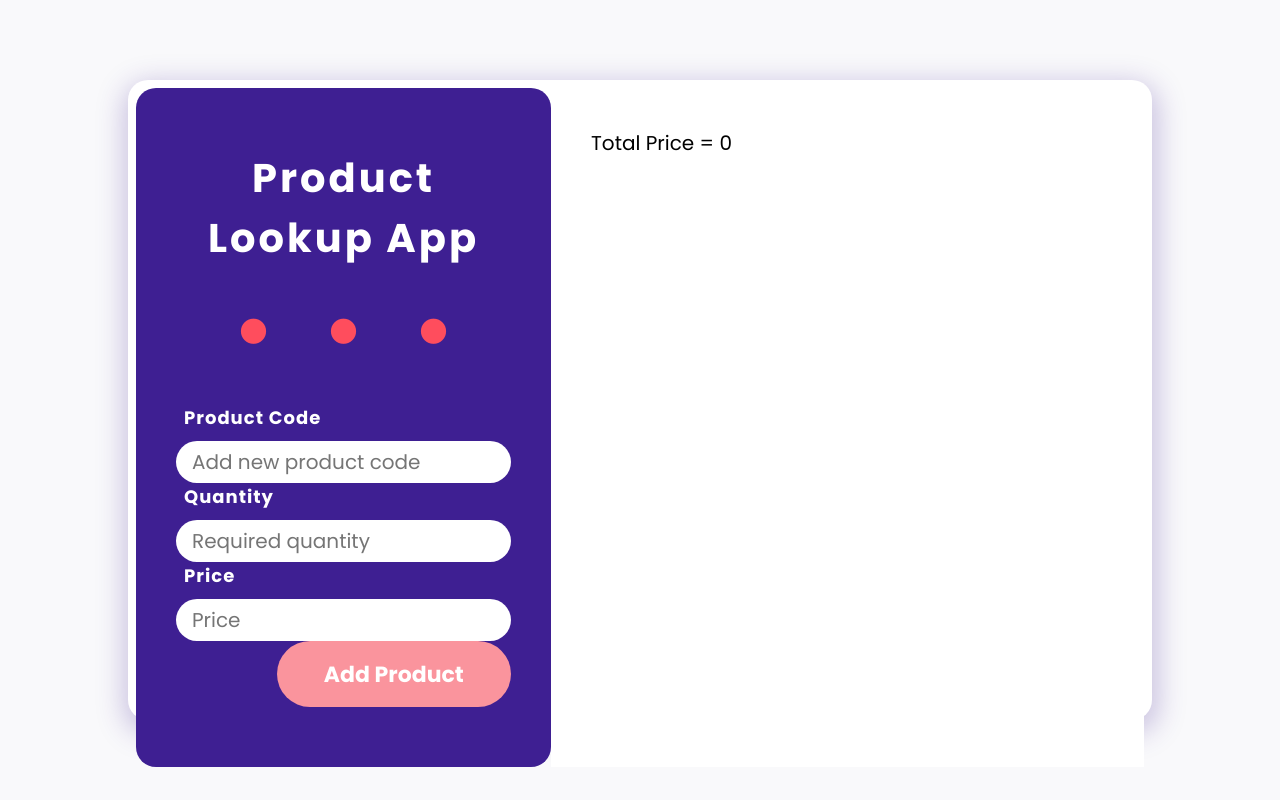
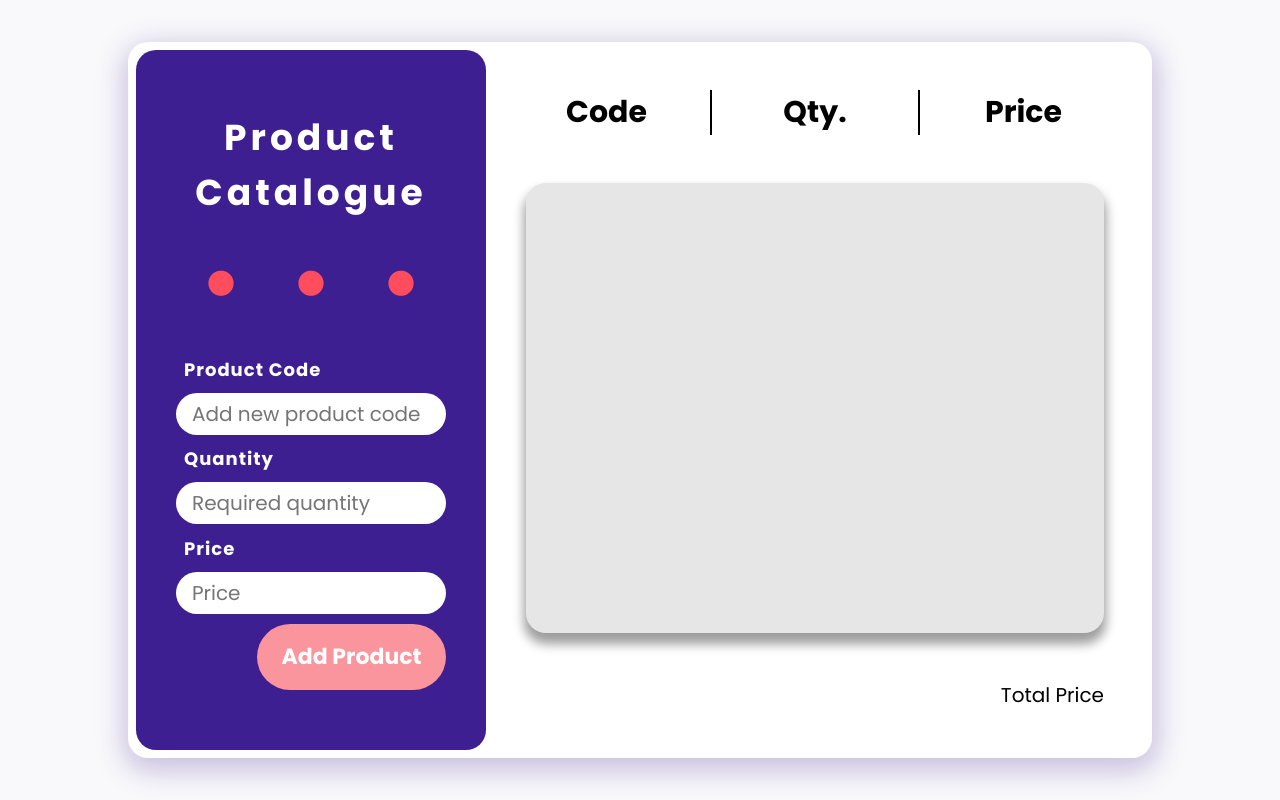
Before and after one commit to Vlad-B/product_catalogue, a React (Create React App) app: page / in a window 1280 px wide. Built offline with nearby package versions, Linux system fonts and the light colour scheme.

Commit message:
Finish styling ProductList ul

```diff
--- a/src/components/Product/Product.js
+++ b/src/components/Product/Product.js
@@ -1,13 +1,15 @@
 import React, { Component } from 'react';
+
+import './styles/Product.css';
 
 export default class Product extends Component {
 	render() {
 		const { productCode, qty, price } = this.props;
 		return (
-			<li>
-				<div>Code: {productCode}</div>
-				<div>Quantity: {qty}</div>
-				<div>Price: {price}</div>
+			<li className="Product">
+				<span>{productCode}</span>
+				<span>{qty}</span>
+				<span>£ {price}</span>
 			</li>
 		);
 	}
--- /dev/null
+++ b/src/components/Product/styles/Product.css
@@ -0,0 +1,29 @@
+.Product {
+  height: 50px;
+  margin-bottom: 0.5rem;
+  display: -webkit-box;
+  display: -ms-flexbox;
+  display: flex;
+  -webkit-box-pack: justify;
+      -ms-flex-pack: justify;
+          justify-content: space-between;
+  -webkit-box-align: center;
+      -ms-flex-align: center;
+          align-items: center;
+  background-color: #fff;
+  border-radius: 5px;
+}
+
+.Product span {
+  text-align: start;
+  min-width: 5rem;
+}
+
+.Product span:nth-child(1) {
+  margin-left: 2rem;
+}
+
+.Product span:last-child {
+  margin-right: 2rem;
+}
+/*# sourceMappingURL=Product.css.map */
--- /dev/null
+++ b/src/components/Product/styles/Product.scss
@@ -0,0 +1,22 @@
+.Product {
+	height: 50px;
+	margin-bottom: 0.5rem;
+	display: flex;
+	justify-content: space-between;
+	align-items: center;
+	background-color: #fff;
+	border-radius: 5px;
+
+	span {
+		text-align: start;
+		min-width: 5rem;
+
+		&:nth-child(1) {
+			margin-left: 2rem;
+		}
+
+		&:last-child {
+			margin-right: 2rem;
+		}
+	}
+}
--- a/src/components/ProductsList/ProductList.js
+++ b/src/components/ProductsList/ProductList.js
@@ -42,7 +42,7 @@ export default class ProductList extends Component {
 				<div className="ProductList">
 					<div className="ProductList-form">
 						<div className="ProductList-title">
-							<h1>Product Lookup App</h1>
+							<h1>Product Catalogue</h1>
 							<div className="ProductList-title-dots">
 								<i class="fas fa-circle"></i>
 								<i class="fas fa-circle"></i>
@@ -52,8 +52,20 @@ export default class ProductList extends Component {
 						<NewProductForm createProduct={this.create} />
 					</div>
 					<div className="ProductList-list">
-						<ul>{products}</ul>
-						<div>Total Price = {totalPrice.reduce(sum)}</div>
+						<div className="ProductList-sections">
+							<h5>Code</h5>
+							<span className="divider"></span>
+							<h5>Qty.</h5>
+							<span className="divider"></span>
+							<h5>Price</h5>
+						</div>
+						<ul id="custom-scroll">{products}</ul>
+						<div className="ProductList-sum">
+							{totalPrice.reduce(sum) === 0
+								? ''
+								: `£ ${totalPrice.reduce(sum)} : `}
+							Total Price
+						</div>
 					</div>
 				</div>
 			</main>
--- a/src/components/ProductsList/styles/ProductList.css
+++ b/src/components/ProductsList/styles/ProductList.css
@@ -1,6 +1,6 @@
 main {
   height: 100%;
-  background-color: #F9F9FB;
+  background-color: #f9f9fb;
   display: -webkit-box;
   display: -ms-flexbox;
   display: flex;
@@ -14,26 +14,28 @@ main {
 }
 
 main .ProductList {
-  height: 80%;
   width: 80%;
   margin: 0 auto;
-  padding: .4rem;
+  padding: 0.4rem;
   background-color: #fff;
   -webkit-box-shadow: 1px 8px 28px 5px rgba(62, 31, 146, 0.26);
           box-shadow: 1px 8px 28px 5px rgba(62, 31, 146, 0.26);
   border-radius: 20px;
   display: -ms-grid;
   display: grid;
-  -ms-grid-columns: 0.7fr 1fr;
-      grid-template-columns: 0.7fr 1fr;
+  -ms-grid-columns: 0.5fr 1fr;
+      grid-template-columns: 0.5fr 1fr;
   -ms-grid-rows: auto;
       grid-template-rows: auto;
+  -ms-flex-line-pack: center;
+      align-content: center;
 }
 
 main .ProductList .ProductList-title h1 {
   margin: 1rem 0 2.5rem;
   text-align: center;
-  letter-spacing: 3px;
+  font-size: 1.8rem;
+  letter-spacing: 4px;
 }
 
 main .ProductList .ProductList-title .ProductList-title-dots {
@@ -52,7 +54,7 @@ main .ProductList .ProductList-title .ProductList-title-dots {
 main .ProductList .ProductList-title .ProductList-title-dots i {
   width: 90px;
   font-size: 1.3rem;
-  color: #FF4D5D;
+  color: #ff4d5d;
   text-align: center;
 }
 
@@ -70,13 +72,14 @@ main .ProductList .ProductList-form {
   -webkit-box-pack: justify;
       -ms-flex-pack: justify;
           justify-content: space-between;
-  background-color: #3E1F92;
+  background-color: #3e1f92;
 }
 
 main .ProductList .ProductList-list {
   color: #000;
   padding: 2rem;
-  height: 100%;
+  border-radius: 20px;
+  height: 700px;
   background-color: #fff;
   display: -webkit-box;
   display: -ms-flexbox;
@@ -85,5 +88,71 @@ main .ProductList .ProductList-list {
   -webkit-box-direction: normal;
       -ms-flex-direction: column;
           flex-direction: column;
+  -webkit-box-pack: justify;
+      -ms-flex-pack: justify;
+          justify-content: space-between;
+  /*
+			Tried grid, didn't work as I wanted.
+
+			display: grid;
+			gap: 3em;
+			grid-template-rows: 1fr 2fr 1fr;
+			grid-template-columns: auto;
+			align-items: center;
+			align-content: space-between;
+			*/
+}
+
+main .ProductList .ProductList-list .ProductList-sections {
+  display: -webkit-box;
+  display: -ms-flexbox;
+  display: flex;
+  -ms-flex-pack: distribute;
+      justify-content: space-around;
+}
+
+main .ProductList .ProductList-list .ProductList-sections h5 {
+  width: 20%;
+  text-align: center;
+  font-size: 1.5rem;
+}
+
+main .ProductList .ProductList-list .ProductList-sections .divider {
+  border: 1px solid black;
+}
+
+main .ProductList .ProductList-list ul {
+  padding: 2rem;
+  height: 450px;
+  background-color: #e6e6e6;
+  border-radius: 20px;
+  list-style: none;
+  overflow: auto;
+  -webkit-box-shadow: 0px 9px 11px 2px rgba(0, 0, 0, 0.39);
+          box-shadow: 0px 9px 11px 2px rgba(0, 0, 0, 0.39);
+}
+
+main .ProductList .ProductList-list #custom-scroll::-webkit-scrollbar-track {
+  -webkit-box-shadow: inset 0 0 6px rgba(0, 0, 0, 0.3);
+          box-shadow: inset 0 0 6px rgba(0, 0, 0, 0.3);
+  border-radius: 10px;
+  background-color: #f5f5f5;
+}
+
+main .ProductList .ProductList-list #custom-scroll::-webkit-scrollbar {
+  width: 12px;
+  background-color: #f5f5f5;
+}
+
+main .ProductList .ProductList-list #custom-scroll::-webkit-scrollbar-thumb {
+  border-radius: 10px;
+  -webkit-box-shadow: inset 0 0 6px rgba(0, 0, 0, 0.3);
+          box-shadow: inset 0 0 6px rgba(0, 0, 0, 0.3);
+  background-color: #ff4d5d;
+}
+
+main .ProductList .ProductList-list .ProductList-sum {
+  -ms-flex-item-align: end;
+      align-self: flex-end;
 }
 /*# sourceMappingURL=ProductList.css.map */
--- a/src/components/ProductsList/styles/ProductList.scss
+++ b/src/components/ProductsList/styles/ProductList.scss
@@ -1,27 +1,28 @@
 main {
 	height: 100%;
-	background-color: #F9F9FB;
+	background-color: #f9f9fb;
 	display: flex;
 	flex-direction: column;
 	justify-content: center;
 
 	.ProductList {
-		height: 80%;
 		width: 80%;
 		margin: 0 auto;
-		padding: .4rem;
+		padding: 0.4rem;
 		background-color: #fff;
-		box-shadow: 1px 8px 28px 5px rgba(62,31,146,0.26);
+		box-shadow: 1px 8px 28px 5px rgba(62, 31, 146, 0.26);
 		border-radius: 20px;
 		display: grid;
-		grid-template-columns: 0.7fr 1fr;
+		grid-template-columns: 0.5fr 1fr;
 		grid-template-rows: auto;
+		align-content: center;
 
 		.ProductList-title {
 			h1 {
 				margin: 1rem 0 2.5rem;
 				text-align: center;
-				letter-spacing: 3px;
+				font-size: 1.8rem;
+				letter-spacing: 4px;
 			}
 
 			.ProductList-title-dots {
@@ -32,11 +33,10 @@ main {
 				i {
 					width: 90px;
 					font-size: 1.3rem;
-					color: #FF4D5D;
+					color: #ff4d5d;
 					text-align: center;
 				}
 			}
-
 		}
 
 		.ProductList-form {
@@ -46,16 +46,75 @@ main {
 			display: flex;
 			flex-direction: column;
 			justify-content: space-between;
-			background-color: #3E1F92;
+			background-color: #3e1f92;
 		}
 
 		.ProductList-list {
 			color: #000;
 			padding: 2rem;
-			height: 100%;
+			border-radius: 20px;
+			height: 700px;
 			background-color: #fff;
 			display: flex;
 			flex-direction: column;
+			justify-content: space-between;
+
+			/*
+			Tried grid, didn't work as I wanted.
+
+			display: grid;
+			gap: 3em;
+			grid-template-rows: 1fr 2fr 1fr;
+			grid-template-columns: auto;
+			align-items: center;
+			align-content: space-between;
+			*/
+
+			.ProductList-sections {
+				display: flex;
+				justify-content: space-around;
+
+				h5 {
+					width: 20%;
+					text-align: center;
+					font-size: 1.5rem;
+				}
+
+				.divider {
+					border: 1px solid black;
+				}
+			}
+
+			ul {
+				padding: 2rem;
+				height: 450px;
+				background-color: #e6e6e6;
+				border-radius: 20px;
+				list-style: none;
+				overflow: auto;
+				box-shadow: 0px 9px 11px 2px rgba(0, 0, 0, 0.39);
+			}
+
+			#custom-scroll::-webkit-scrollbar-track {
+				box-shadow: inset 0 0 6px rgba(0, 0, 0, 0.3);
+				border-radius: 10px;
+				background-color: #f5f5f5;
+			}
+
+			#custom-scroll::-webkit-scrollbar {
+				width: 12px;
+				background-color: #f5f5f5;
+			}
+
+			#custom-scroll::-webkit-scrollbar-thumb {
+				border-radius: 10px;
+				box-shadow: inset 0 0 6px rgba(0, 0, 0, 0.3);
+				background-color: #ff4d5d;
+			}
+
+			.ProductList-sum {
+				align-self: flex-end;
+			}
 		}
 	}
 }
```
Also changed, not shown: 2 other files (tests, documents, lock files or other folders).
